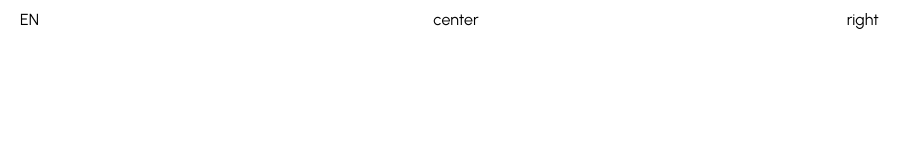
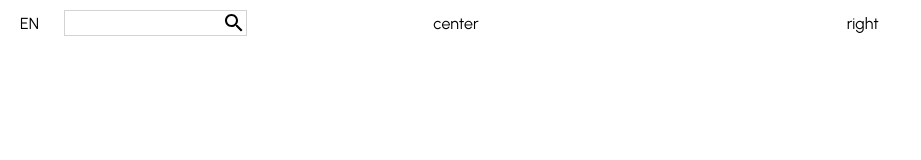
Before and after one commit to Akshu3011/Shop, a React (Create React App) app: page / in a window 1280 px wide. Shown: the top 160 px of the page, without its empty margins (0-921 px from the left). Built offline with nearby package versions, Linux system fonts and the light colour scheme.

Commit message:
updated the navbar search

```diff
--- a/package.json
+++ b/package.json
@@ -3,7 +3,11 @@
   "version": "0.1.0",
   "private": true,
   "dependencies": {
+    "@emotion/react": "^11.10.5",
+    "@emotion/styled": "^11.10.5",
+    "@material-ui/icons": "^4.11.3",
     "@mui/icons-material": "^5.10.9",
+    "@mui/material": "^5.10.13",
     "@testing-library/jest-dom": "^5.16.5",
     "@testing-library/react": "^13.4.0",
     "@testing-library/user-event": "^13.5.0",
--- a/src/components/Navbar.jsx
+++ b/src/components/Navbar.jsx
@@ -1,5 +1,6 @@
 import React from 'react'
 import styled from 'styled-components'
+import {Search} from "@material-ui/icons"
 
 const Container = styled.div`
     height: 60px;
@@ -8,17 +9,31 @@ const Container = styled.div`
 const Wrapper =styled.div`
     padding: 10px 20px;
     display: flex;
+    align-items: center;
     justify-content: space-between;
 `
 
 const Left = styled.div`
     flex: 1;
+    display: flex;
+    align-items: center;
 `
 
+const SearchContainer = styled.div`
+    border: 1px solid lightgray;
+    display: flex;
+    align-items: center;
+    margin-left: 25px;
+`
+
+const Input = styled.input`
+    border: none;
+`
 const Language = styled.div`
     font-size = 14px;
     cursor: pointer;
 `
+const Logo =styled
 
 const Center = styled.div`
     flex: 1;
@@ -33,6 +48,10 @@ const Navbar = () => {
         <Wrapper>
             <Left>
                 <Language>EN</Language>
+                <SearchContainer>
+                    <Input></Input>
+                    <Search></Search>
+                </SearchContainer>
             </Left>
             <Center>center</Center>
             <Right>right</Right>
```
Also changed, not shown: 1 other file (tests, documents, lock files or other folders).
